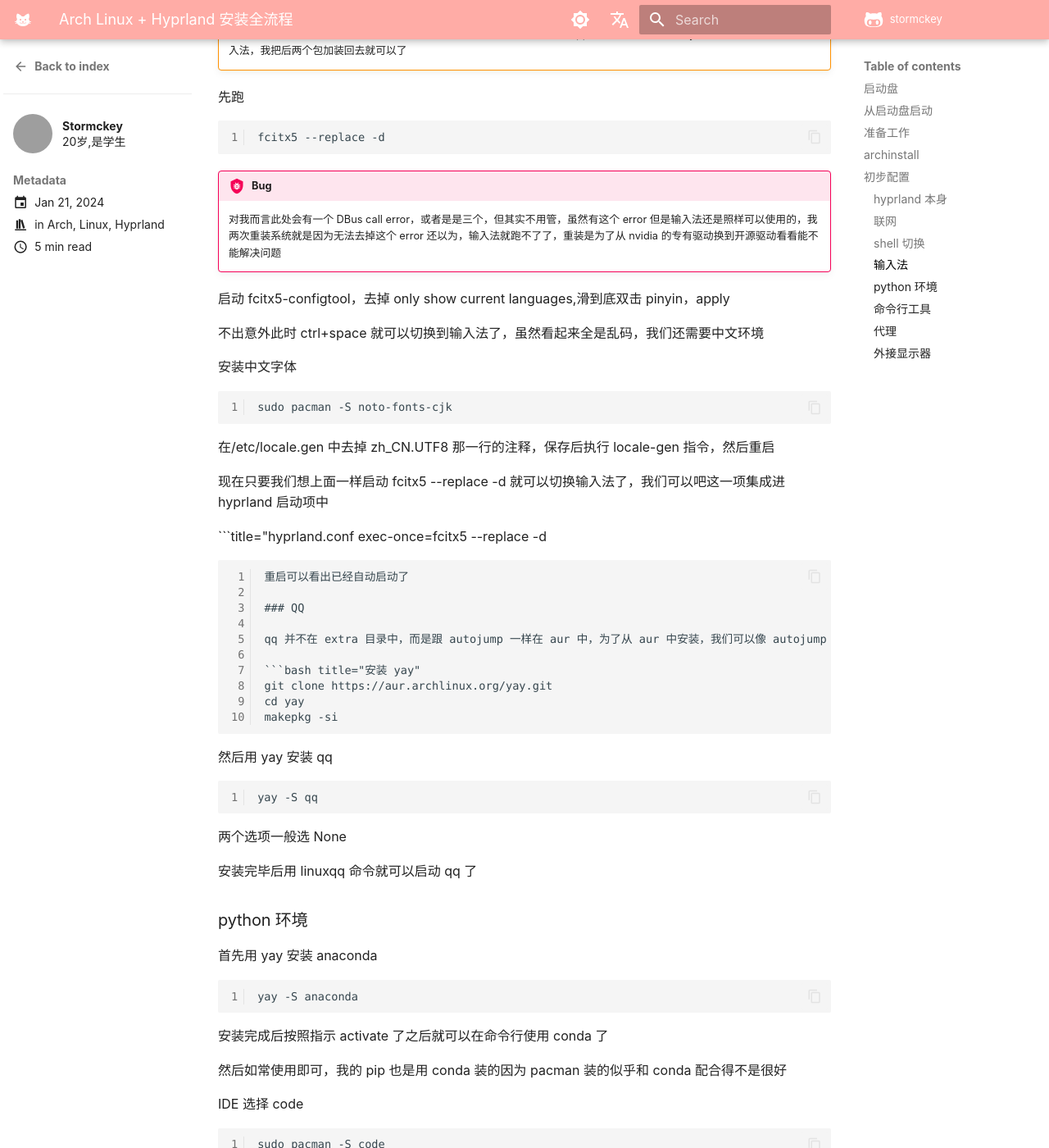
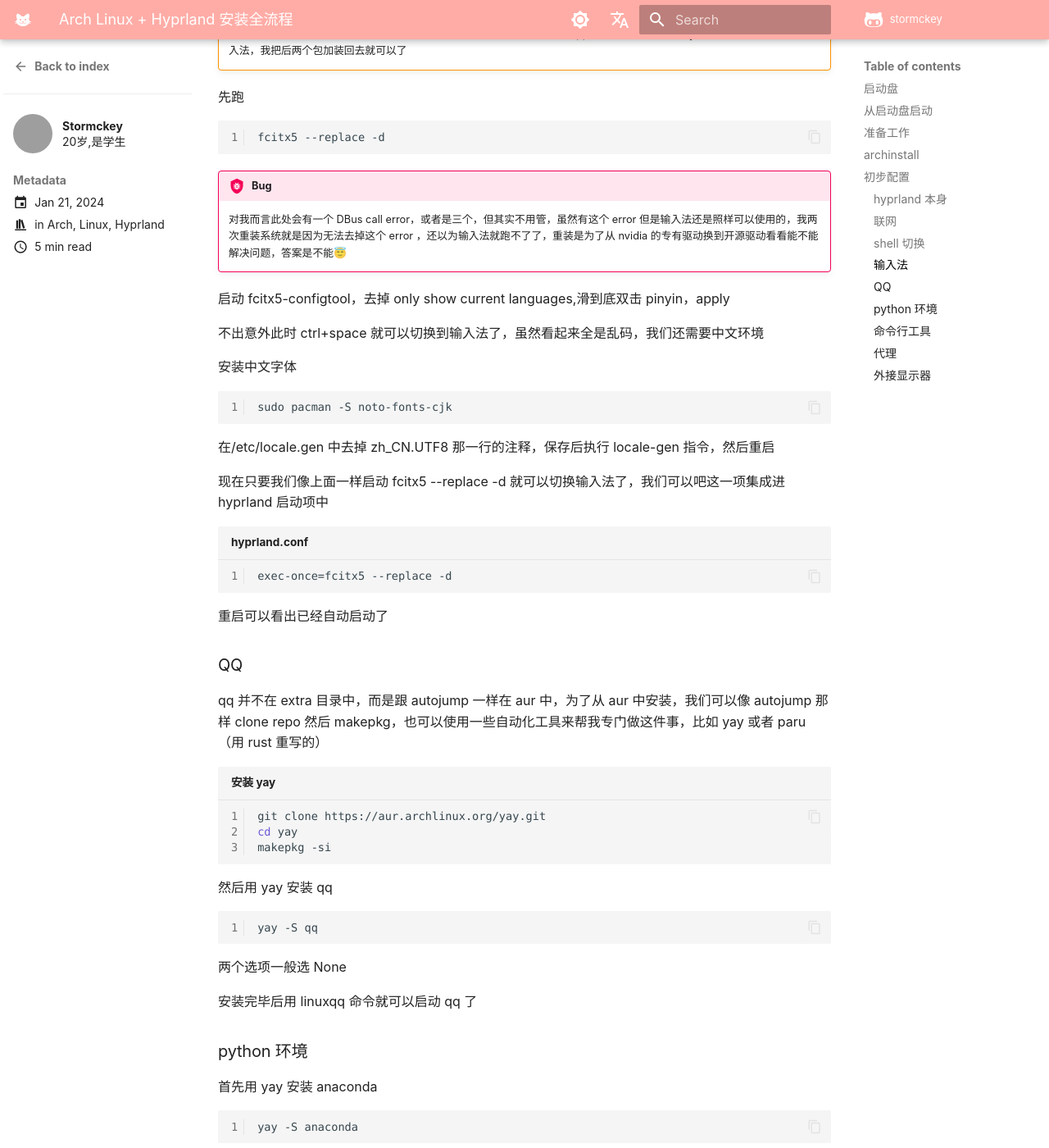
Before and after one commit to stormckey/stormckey.github.io, an MkDocs documentation site: the page built from docs/blog/posts/arch_linux_procedure.md, in a window 1280 px wide and 1400 px high, scrolled down 3606 px. Shown: the whole window at 82% size. Built offline with MkDocs 1.6.1 and Material for MkDocs 9.7.7, drawn with Linux system fonts in a browser that asks for light colours; some web fonts are replaced; comment, search, counter and statistics services are not loaded; a style sheet for code colours, icons or effects is not loaded; some of the changed text lies outside the part shown; grey boxes are pictures that could not be loaded.

Commit message:
coorect some typo

````diff
--- a/docs/blog/posts/arch_linux_procedure.md
+++ b/docs/blog/posts/arch_linux_procedure.md
@@ -13,7 +13,7 @@
 # Arch Linux + Hyprland 安装全流程
 
 !!! abstract
-    今天很不幸的经历了第二和第三次的重装系统😇，在间隙决定把一整个流程写下来，供大家（以及以后的我参考）
+    今天很不幸的经历了第二和第三次的重装系统😇，在间隙决定把一整个流程写下来，供大家（以及以后的我）参考
 
 <!-- more -->
 
@@ -168,7 +168,7 @@
 ```
 
 !!! bug
-    对我而言此处会有一个 DBus call error，或者是是三个，但其实不用管，虽然有这个 error 但是输入法还是照样可以使用的，我两次重装系统就是因为无法去掉这个 error 还以为，输入法就跑不了了，重装是为了从 nvidia 的专有驱动换到开源驱动看看能不能解决问题
+    对我而言此处会有一个 DBus call error，或者是三个，但其实不用管，虽然有这个 error 但是输入法还是照样可以使用的，我两次重装系统就是因为无法去掉这个 error ，还以为输入法就跑不了了，重装是为了从 nvidia 的专有驱动换到开源驱动看看能不能解决问题，答案是不能😇
 
 启动 fcitx5-configtool，去掉 only show current languages,滑到底双击 pinyin，apply
 
@@ -182,9 +182,9 @@
 
 在/etc/locale.gen 中去掉 zh_CN.UTF8 那一行的注释，保存后执行 locale-gen 指令，然后重启
 
-现在只要我们想上面一样启动 fcitx5 --replace -d 就可以切换输入法了，我们可以吧这一项集成进 hyprland 启动项中
+现在只要我们像上面一样启动 fcitx5 --replace -d 就可以切换输入法了，我们可以吧这一项集成进 hyprland 启动项中
 
-```title="hyprland.conf
+```title="hyprland.conf"
 exec-once=fcitx5 --replace -d
 ```
 
````
Also changed, not shown: other parts of docs/blog/posts/arch_linux_procedure.md (+8 -8 lines).
